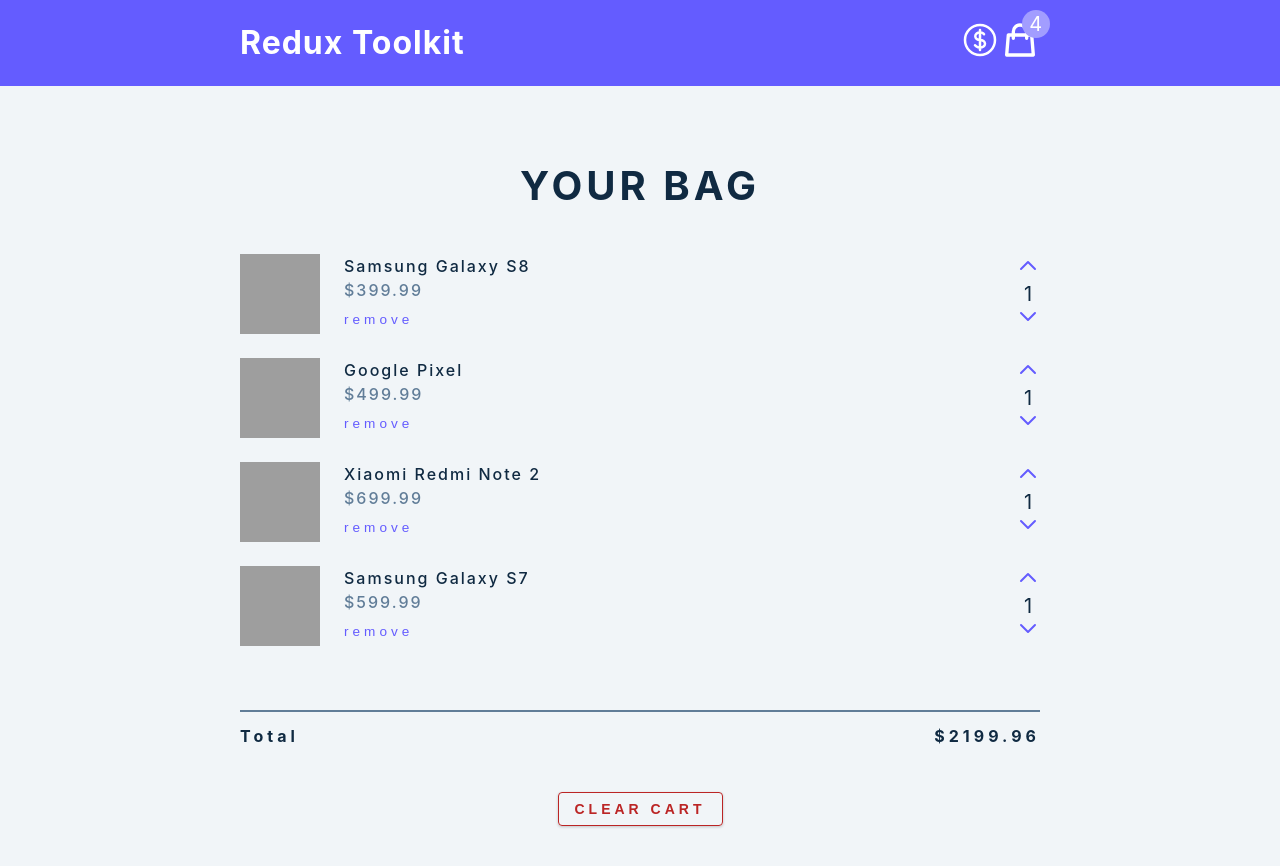
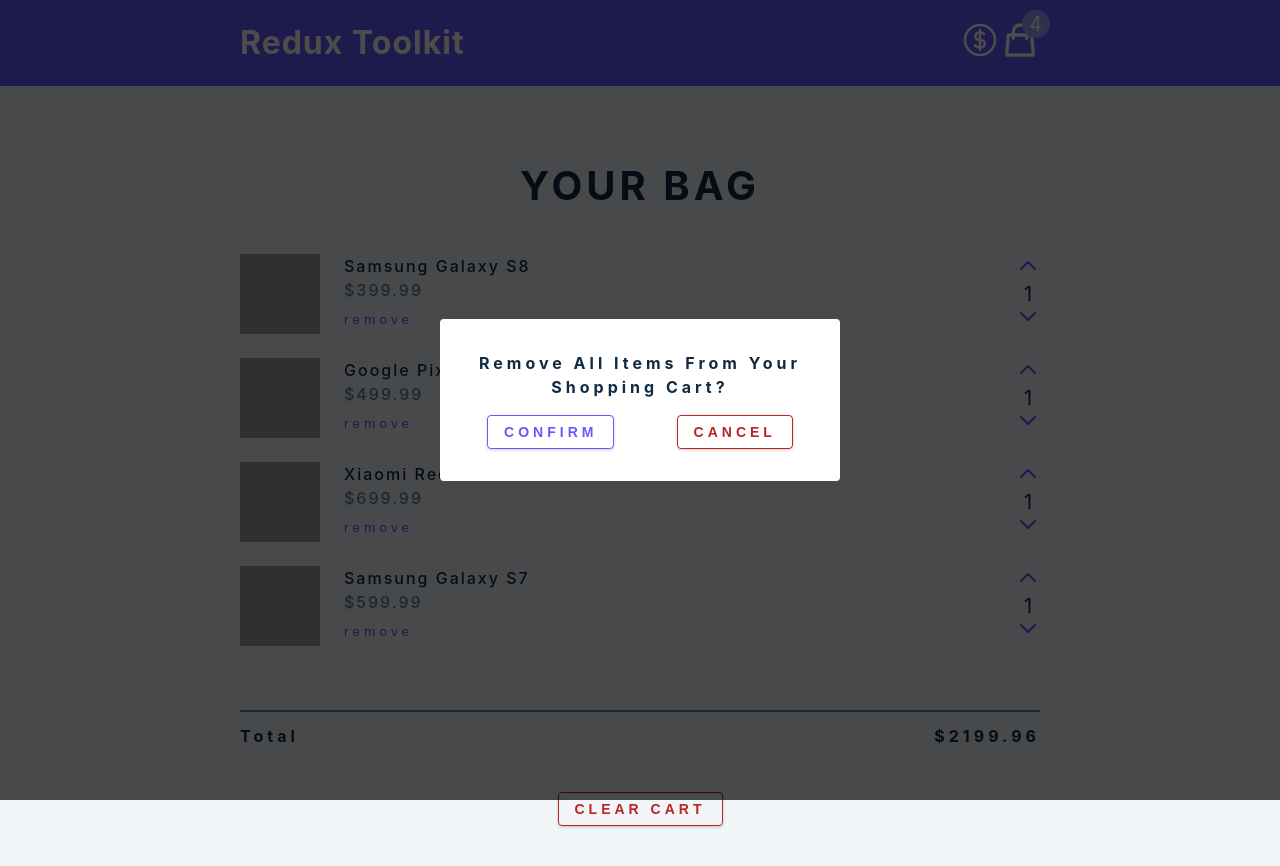
Before and after one commit to badger-99/redux-toolkit-tutorial, a React (Create React App) app: page / in a window 1280 px wide. Built offline with nearby package versions, Linux system fonts and the light colour scheme; grey boxes are pictures that could not be loaded.

Commit message:
Add modal

```diff
--- a/src/App.js
+++ b/src/App.js
@@ -3,6 +3,7 @@
 import { useDispatch, useSelector } from 'react-redux';
 import { calculateTotals } from './features/cart/cartSlice';
 import { useEffect } from 'react';
+import Modal from './components/Modal';
 
 function App() {
   const { cartItems } = useSelector((store) => store.cart);
@@ -12,6 +13,7 @@
   }, [cartItems]);
   return (
     <main>
+      <Modal />
       <Navbar />
       <CartContainer />
     </main>
--- /dev/null
+++ b/src/components/Modal.js
@@ -0,0 +1,18 @@
+const Modal = () => {
+  return (
+    <aside className='modal-container'>
+      <div className='modal'>
+        <h4>Remove all items from your shopping cart?</h4>
+        <div className='btn-container'>
+          <button type='button' className='btn confirm-btn'>
+            confirm
+          </button>
+          <button type='button' className='btn clear-btn'>
+            cancel
+          </button>
+        </div>
+      </div>
+    </aside>
+  );
+};
+export default Modal;
```
